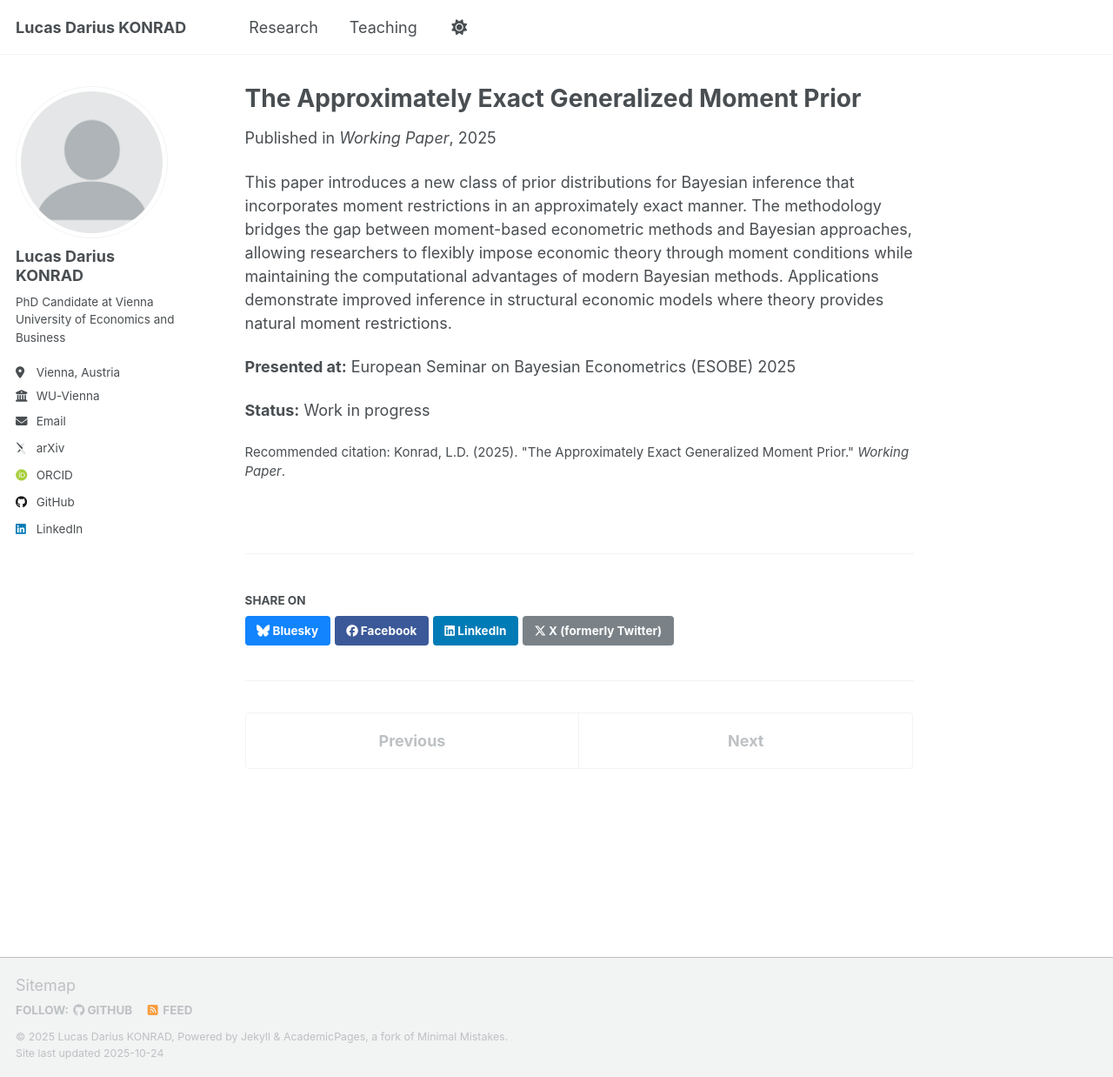
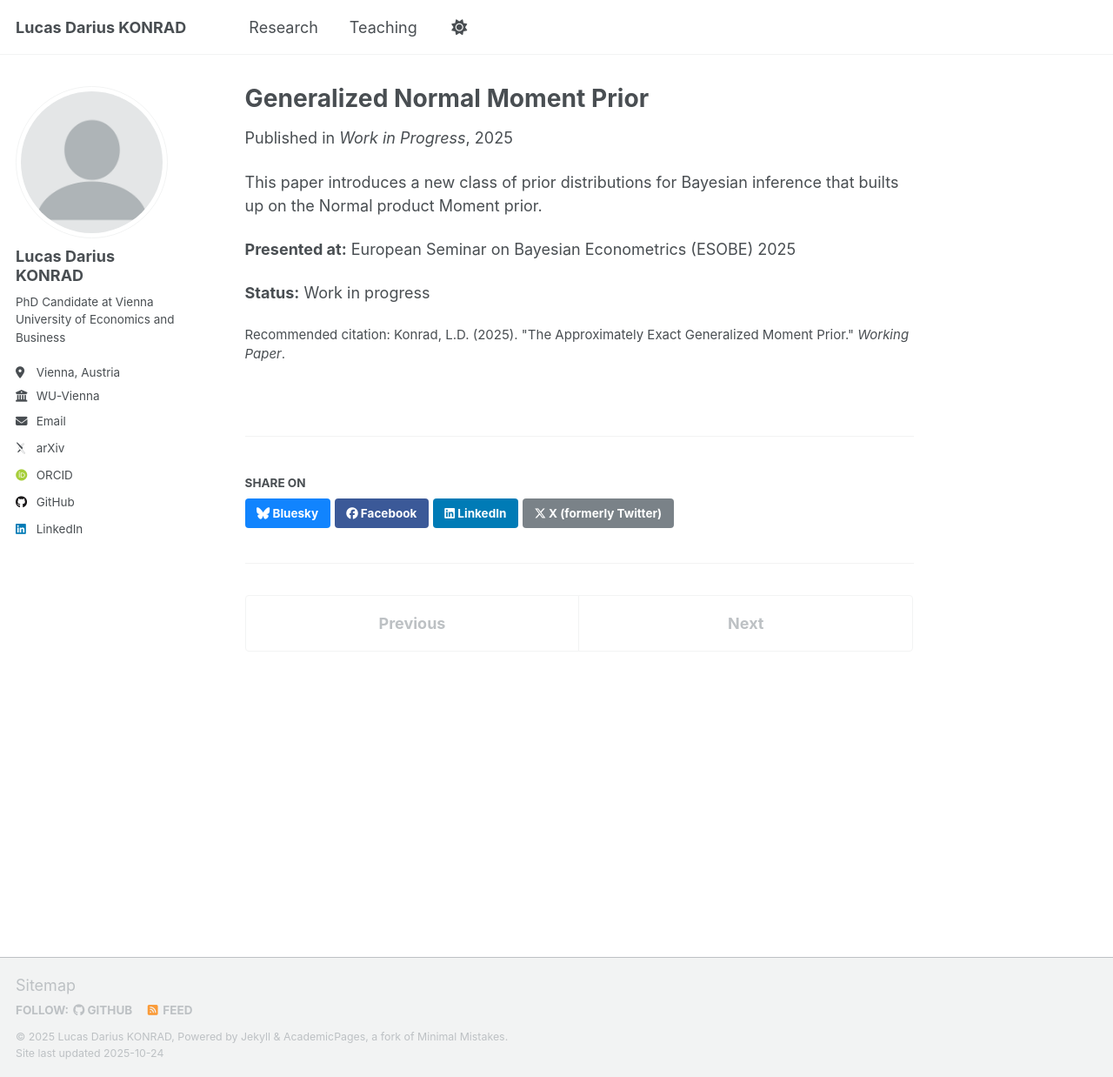
Before and after one commit to konradld/konradld.github.io, a Jekyll site: the page built from _publications/publication-generalized-moment-prior.md, in a window 1280 px wide and 1238 px high. Shown: the whole window at 87% size. Built offline with Jekyll 4.4.1, drawn with Linux system fonts in a browser that asks for light colours; some web fonts are replaced; a script that is not in the unit is left out.

Commit message:
Update publication-generalized-moment-prior.md

```diff
--- a/_publications/publication-generalized-moment-prior.md
+++ b/_publications/publication-generalized-moment-prior.md
@@ -1,15 +1,15 @@
 ---
-title: "The Approximately Exact Generalized Moment Prior"
+title: "Generalized Normal Moment Prior"
 collection: publications
-category: workingpapers
+category: workinprogress
 permalink: /publication/2025-generalized-moment-prior
 excerpt: 'This paper develops a novel Bayesian prior distribution that approximates exact moment conditions while maintaining computational tractability.'
 date: 2025-01-01
-venue: 'Working Paper'
+venue: 'Work in Progress'
 citation: 'Konrad, L.D. (2025). &quot;The Approximately Exact Generalized Moment Prior.&quot; <i>Working Paper</i>.'
 ---
 
-This paper introduces a new class of prior distributions for Bayesian inference that incorporates moment restrictions in an approximately exact manner. The methodology bridges the gap between moment-based econometric methods and Bayesian approaches, allowing researchers to flexibly impose economic theory through moment conditions while maintaining the computational advantages of modern Bayesian methods. Applications demonstrate improved inference in structural economic models where theory provides natural moment restrictions.
+This paper introduces a new class of prior distributions for Bayesian inference that builts up on the Normal product Moment prior.
 
 **Presented at:** European Seminar on Bayesian Econometrics (ESOBE) 2025
 
```
